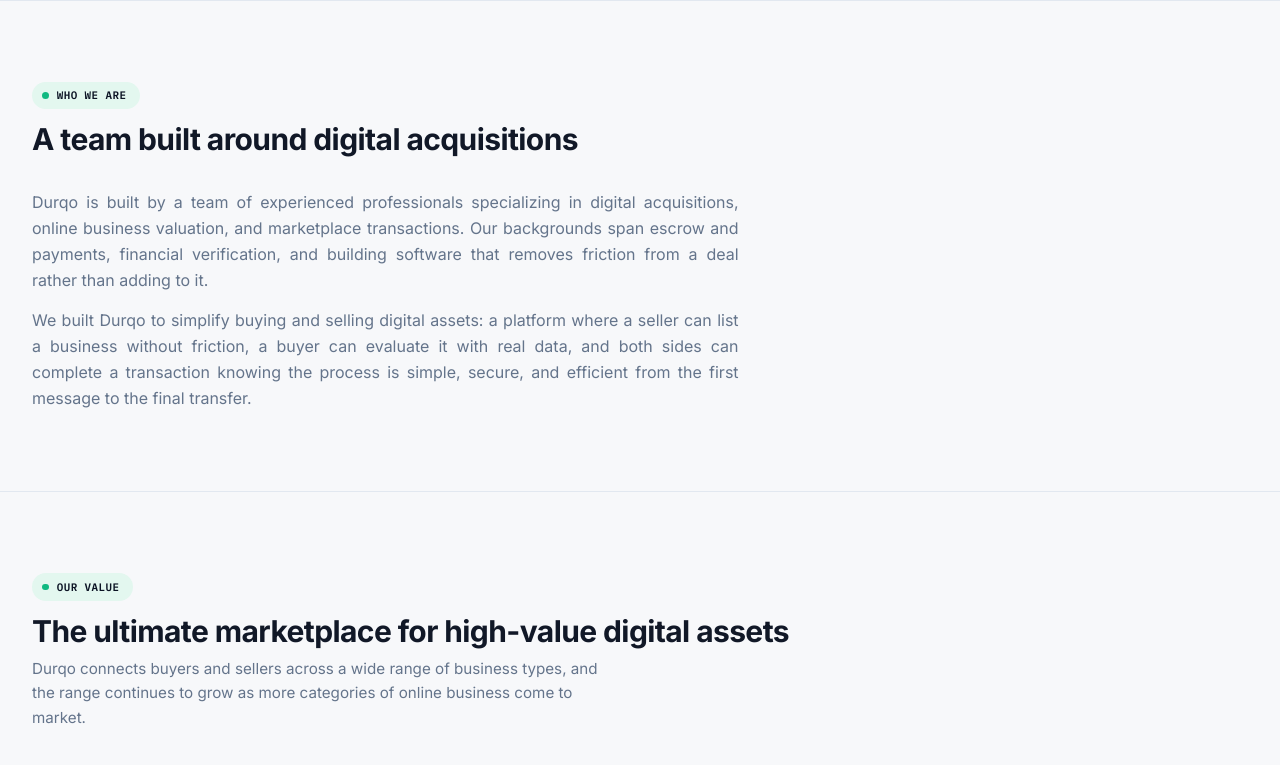
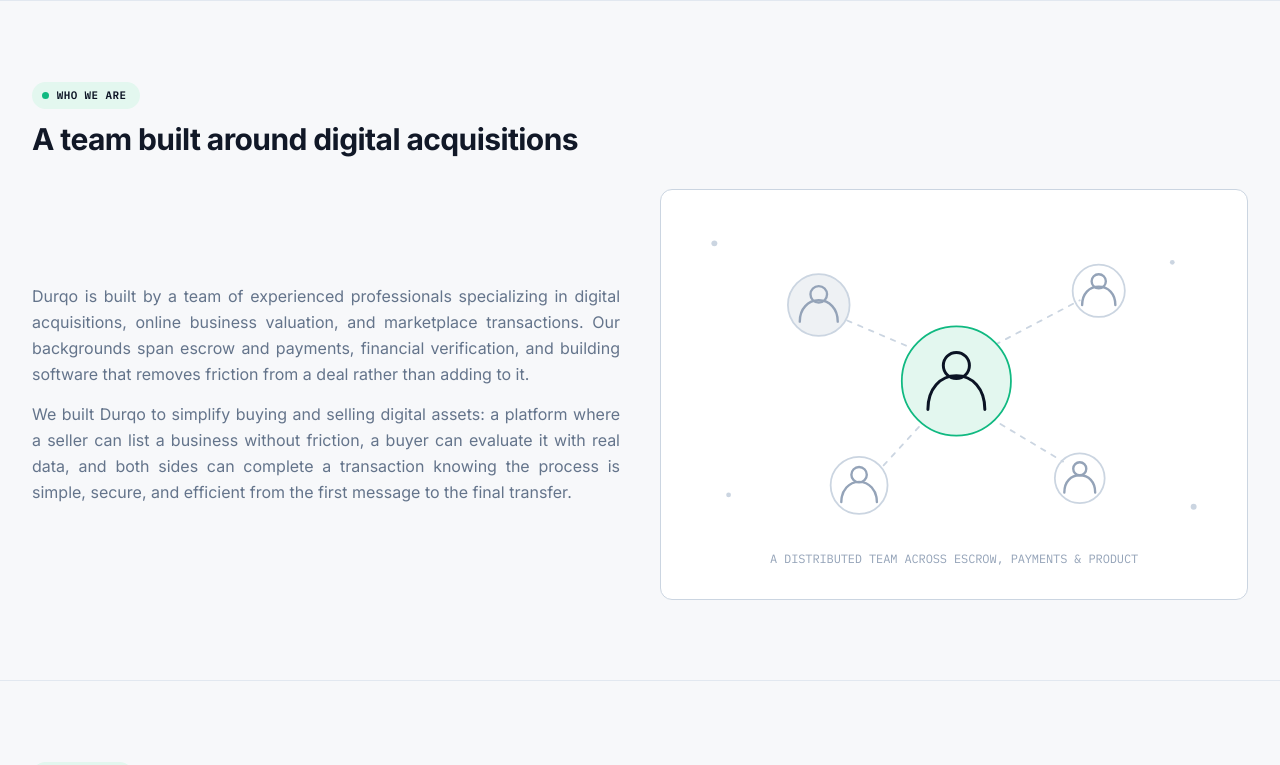
Before and after one commit to mdmanirmia/durqo-app, a Next.js app: page /about in a window 1280 px wide. Shown: the part 521-1286 px from the top of the page. Built offline with nearby package versions, Linux system fonts and the light colour scheme; no server answers.

Commit message:
Add team illustration to Who We Are section on About page

```diff
--- a/src/app/about/page.tsx
+++ b/src/app/about/page.tsx
@@ -26,6 +26,71 @@ const PROCESS = [
     body: "Once payment clears, the seller transfers all assets, accounts, and access included in the sale within the agreed timeframe, and the deal is complete.",
   },
 ] as const;
+
+// Abstract, on-brand illustration of a distributed team, a central hub node
+// connected to several satellite nodes, each drawn as a simple circle +
+// person glyph. Used in place of a stock or fabricated "team" photo, since
+// no real team photography exists yet. Colors resolve via currentColor from
+// the Tailwind text-* classes on each wrapping element, so it follows the
+// site's design tokens (and dark mode) automatically.
+function TeamIllustration() {
+  return (
+    <svg viewBox="0 0 440 260" fill="none" className="h-auto w-full" aria-hidden="true">
+      {/* texture dots */}
+      <g className="text-rule-strong" fill="currentColor">
+        <circle cx="18" cy="18" r="2.5" />
+        <circle cx="422" cy="240" r="2.5" />
+        <circle cx="404" cy="34" r="2" />
+        <circle cx="30" cy="230" r="2" />
+      </g>
+
+      {/* connecting lines from hub to each satellite */}
+      <g className="text-rule-strong" stroke="currentColor" strokeWidth="1.5" strokeDasharray="4 6" strokeLinecap="round">
+        <path d="M198 112 L 118 78" />
+        <path d="M246 108 L 326 66" />
+        <path d="M204 158 L 158 208" />
+        <path d="M242 160 L 312 202" />
+      </g>
+
+      {/* satellite node: top left */}
+      <circle cx="106" cy="70" r="26" className="text-paper-sunk" fill="currentColor" stroke="currentColor" strokeOpacity="0" />
+      <circle cx="106" cy="70" r="26" className="text-rule-strong" fill="none" stroke="currentColor" strokeWidth="1.5" />
+      <g className="text-ink-faint" stroke="currentColor" strokeWidth="2" fill="none" strokeLinecap="round">
+        <circle cx="106" cy="61" r="7" />
+        <path d="M90 84 c0 -11 7 -18 16 -18 s16 7 16 18" />
+      </g>
+
+      {/* satellite node: top right */}
+      <circle cx="342" cy="58" r="22" className="text-rule-strong" fill="none" stroke="currentColor" strokeWidth="1.5" />
+      <g className="text-ink-faint" stroke="currentColor" strokeWidth="2" fill="none" strokeLinecap="round">
+        <circle cx="342" cy="50" r="6" />
+        <path d="M328 70 c0 -9.5 6 -15.5 14 -15.5 s14 6 14 15.5" />
+      </g>
+
+      {/* satellite node: bottom left */}
+      <circle cx="140" cy="222" r="24" className="text-rule-strong" fill="none" stroke="currentColor" strokeWidth="1.5" />
+      <g className="text-ink-faint" stroke="currentColor" strokeWidth="2" fill="none" strokeLinecap="round">
+        <circle cx="140" cy="213" r="6.5" />
+        <path d="M125 236 c0 -10 6.5 -17 15 -17 s15 7 15 17" />
+      </g>
+
+      {/* satellite node: bottom right */}
+      <circle cx="326" cy="216" r="21" className="text-rule-strong" fill="none" stroke="currentColor" strokeWidth="1.5" />
+      <g className="text-ink-faint" stroke="currentColor" strokeWidth="2" fill="none" strokeLinecap="round">
+        <circle cx="326" cy="208" r="5.5" />
+        <path d="M313 228 c0 -9 5.5 -14.5 13 -14.5 s13 5.5 13 14.5" />
+      </g>
+
+      {/* hub node: center, brand */}
+      <circle cx="222" cy="134" r="46" className="text-brand-soft" fill="currentColor" />
+      <circle cx="222" cy="134" r="46" className="text-brand" fill="none" stroke="currentColor" strokeWidth="1.5" />
+      <g className="text-brand-strong" stroke="currentColor" strokeWidth="2.5" fill="none" strokeLinecap="round">
+        <circle cx="222" cy="121" r="11" />
+        <path d="M198 158 c0 -17.5 10.5 -28.5 24 -28.5 s24 11 24 28.5" />
+      </g>
+    </svg>
+  );
+}
 
 const OFFERINGS = [
   {
@@ -80,7 +145,8 @@ export default function AboutPage() {
       <section className="border-b border-rule py-16 sm:py-20">
         <Container>
           <SectionHeader eyebrow="Who we are" title="A team built around digital acquisitions" className="mb-8" />
-          <div className="max-w-[70ch] text-justify leading-relaxed text-ink-soft">
+          <div className="grid gap-10 md:grid-cols-2 md:items-center">
+            <div className="text-justify leading-relaxed text-ink-soft">
               <p>
                 Durqo is built by a team of experienced professionals specializing in digital acquisitions, online
                 business valuation, and marketplace transactions. Our backgrounds span escrow and payments,
@@ -93,6 +159,13 @@ export default function AboutPage() {
                 transaction knowing the process is simple, secure, and efficient from the first message to the
                 final transfer.
               </p>
+            </div>
+            <div className="rounded-xl border border-rule-strong bg-paper-raised p-8">
+              <TeamIllustration />
+              <p className="mono mt-5 text-center text-xs text-ink-faint">
+                A DISTRIBUTED TEAM ACROSS ESCROW, PAYMENTS &amp; PRODUCT
+              </p>
+            </div>
           </div>
         </Container>
       </section>
```
Lines whose indentation alone changed are shown as unchanged.
